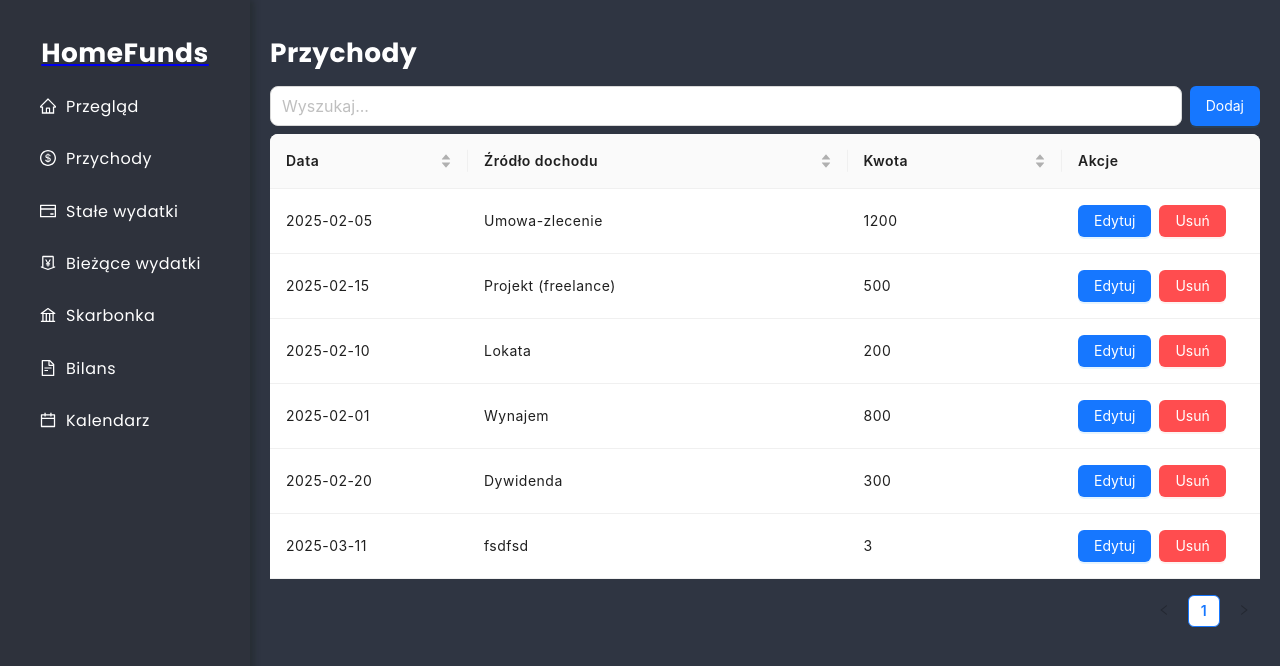
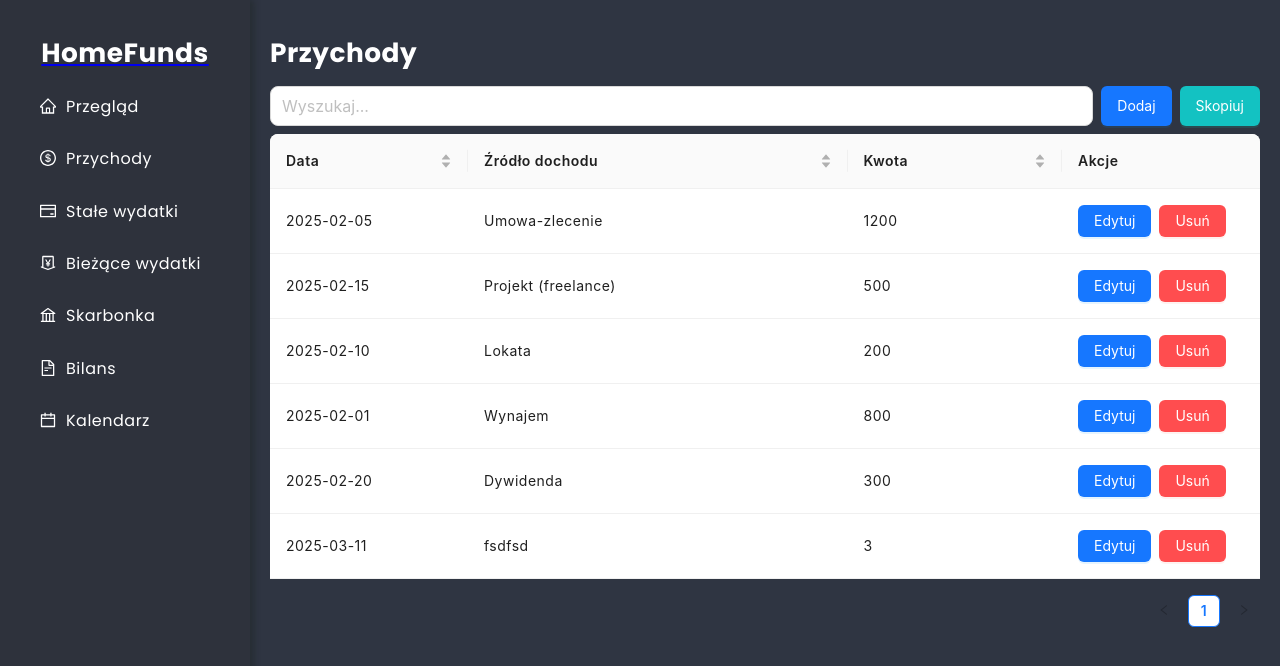
Before and after one commit to Kris87M/home-funds, a React (Create React App) app: page /income in a window 1280 px wide. Shown: the top 666 px of the page. Built offline with nearby package versions, Linux system fonts and the light colour scheme; data requests are answered from the project's data file; what chartjs-plugin-datalabels would draw is missing.

Commit message:
Implement copyIncomeFromPreviousMonth thunk

```diff
--- a/src/pages/Income/Income.js
+++ b/src/pages/Income/Income.js
@@ -4,6 +4,7 @@ import { addIncome, updateIncome, deleteIncome } from 'connector';
 import { Table, Form, Button } from 'antd';
 import { columns } from './columns';
 import { useFilteredData } from 'hooks/useFiltredData';
+import { copyIncomeFromPreviousMonth } from 'store/slices/copyIncomeFromPreviousMonth';
 import EditableModal from 'components/Modals/EditableModal';
 import SearchForm from 'components/SearchForm/SearchForm';
 import AddModal from 'components/Modals/AddModal';
@@ -12,6 +13,7 @@ import dayjs from 'dayjs';
 const Income = () => {
   const dispatch = useDispatch();
   const { income } = useFilteredData();
+  const selectedMonth = useSelector(state => state.month.selectedMonth)
   const error = useSelector((state) => state.income.error);
 
   const [isModalOpen, setIsModalOpen] = useState(false);
@@ -70,6 +72,11 @@ const Income = () => {
     }
   };
 
+  const handleCopy = () => {
+      if (!selectedMonth) return;
+      dispatch(copyIncomeFromPreviousMonth({ currentMonth: selectedMonth }));
+    };
+
   return (
     <div>
       <h1>Przychody</h1>
@@ -81,6 +88,13 @@ const Income = () => {
           style={{ height: 40 }}
         >
           Dodaj
+        </Button>
+        <Button
+          color="cyan" variant="solid"
+          onClick={handleCopy}
+          style={{ height: 40 }}
+        >
+          Skopiuj
         </Button>
       </div>
       <Table
```
